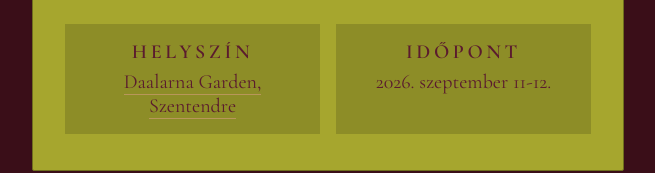
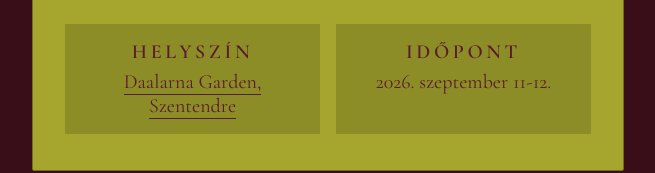
Before and after one commit to domonkospapp/eskuvo, a Next.js app: page / in a window 1280 px wide. Shown: the part 515-688 px from the top of the page, without its empty margins (312-967 px from the left). Built offline with nearby package versions, Linux system fonts and the light colour scheme.

Commit message:
fix: helyszín link aláhúzása a szöveggel megegyező bordó színű
Co-Authored-By: Claude Haiku 4.5 <noreply@anthropic.com>

```diff
--- a/app/globals.css
+++ b/app/globals.css
@@ -314,11 +314,11 @@ footer.divider-foot{padding:40px 24px 0;}
 .detail-link{
   color:var(--wine);
   text-decoration:none;
-  border-bottom:1px solid var(--gold);
+  border-bottom:1px solid var(--wine);
 }
 .detail-link:hover{
   color:var(--wine-dark);
-  border-bottom-color:var(--wine);
+  border-bottom-color:var(--wine-dark);
 }
 .photo-frame{
   margin:36px 0 0;
```
